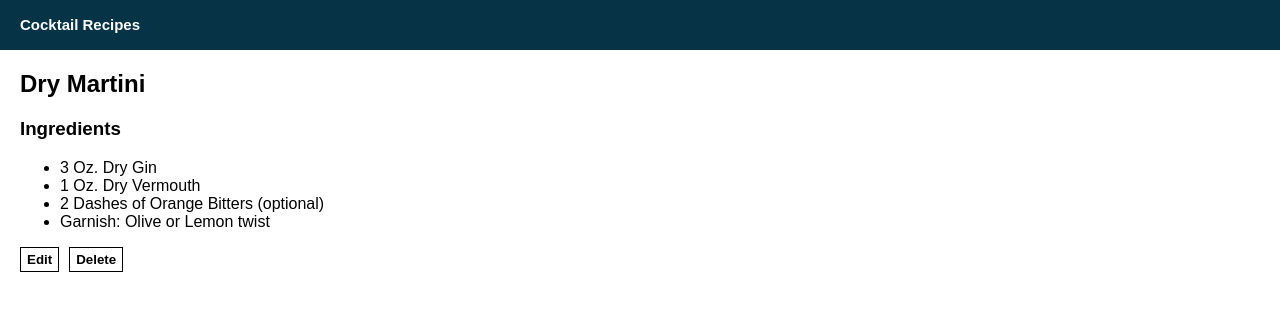
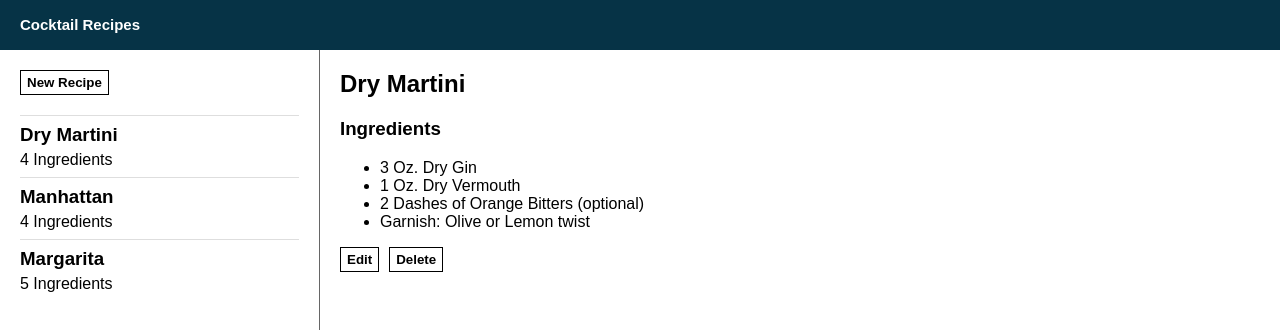
Before and after one commit to bwyan/fcc-recipe, a React app: page / in a window 1280 px wide. Shown: the top 330 px of the page. Built offline with nearby package versions, Linux system fonts and the light colour scheme.

Commit message:
Fix scrolling and layout in the larger viewport

```diff
--- a/src/App.scss
+++ b/src/App.scss
@@ -195,20 +195,21 @@ form {
   }
 
   .content {
+    position: absolute;
     z-index: 0;
+    left: 320px;
     background-color: white;
     width: calc(100% - 320px);
     max-width: none;
-
   }
 
   .sidebar {
-    position: relative;
-    margin: -50px 0 0 0;
-    // top: 0;
-    // bottom: 0;
+    position: absolute;
+    // margin: -50px 0 0 0;
+    // top: 50;
     z-index: 0;
     min-width: 0;
+    height: 100vh;
     width: 320px;
   }
 
```
